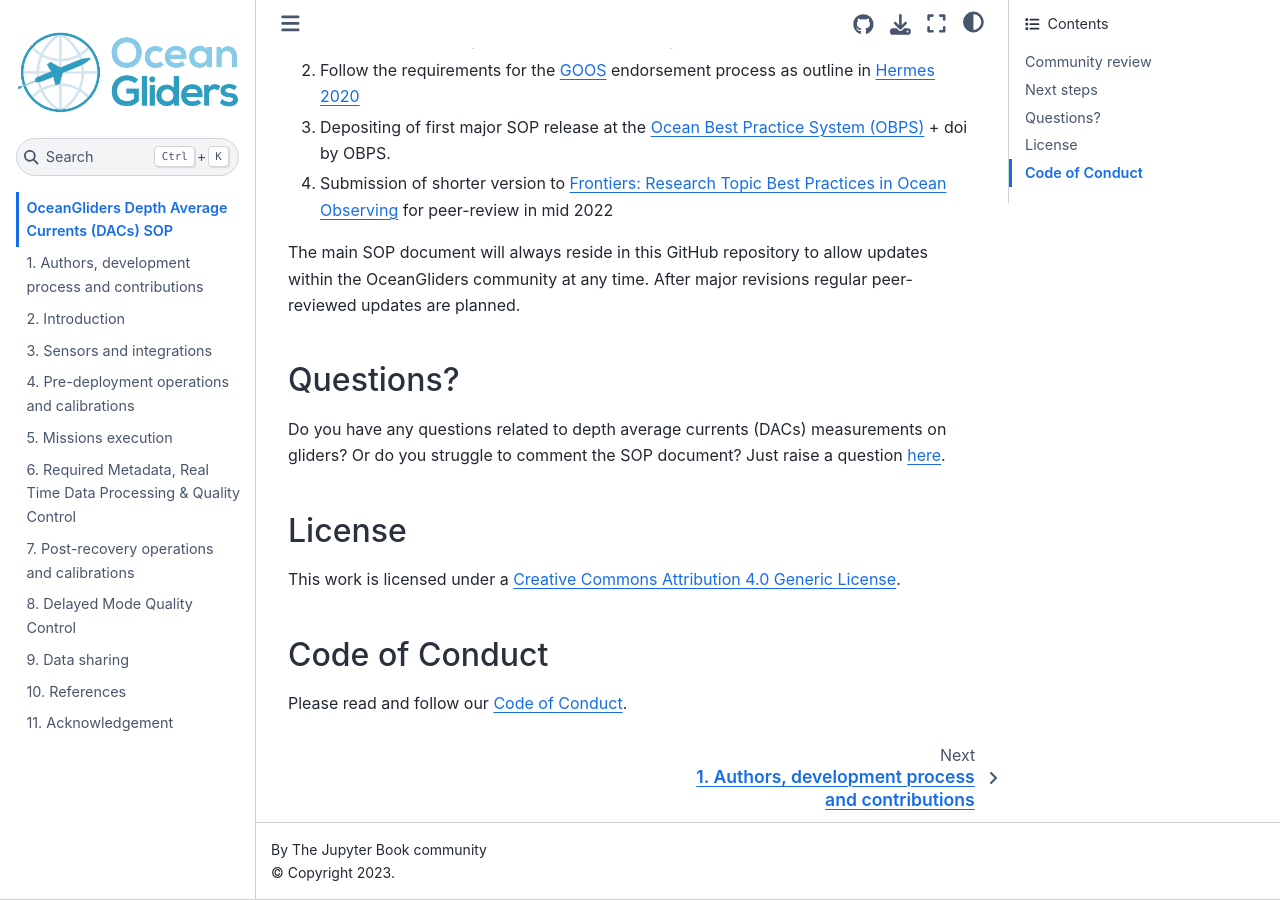
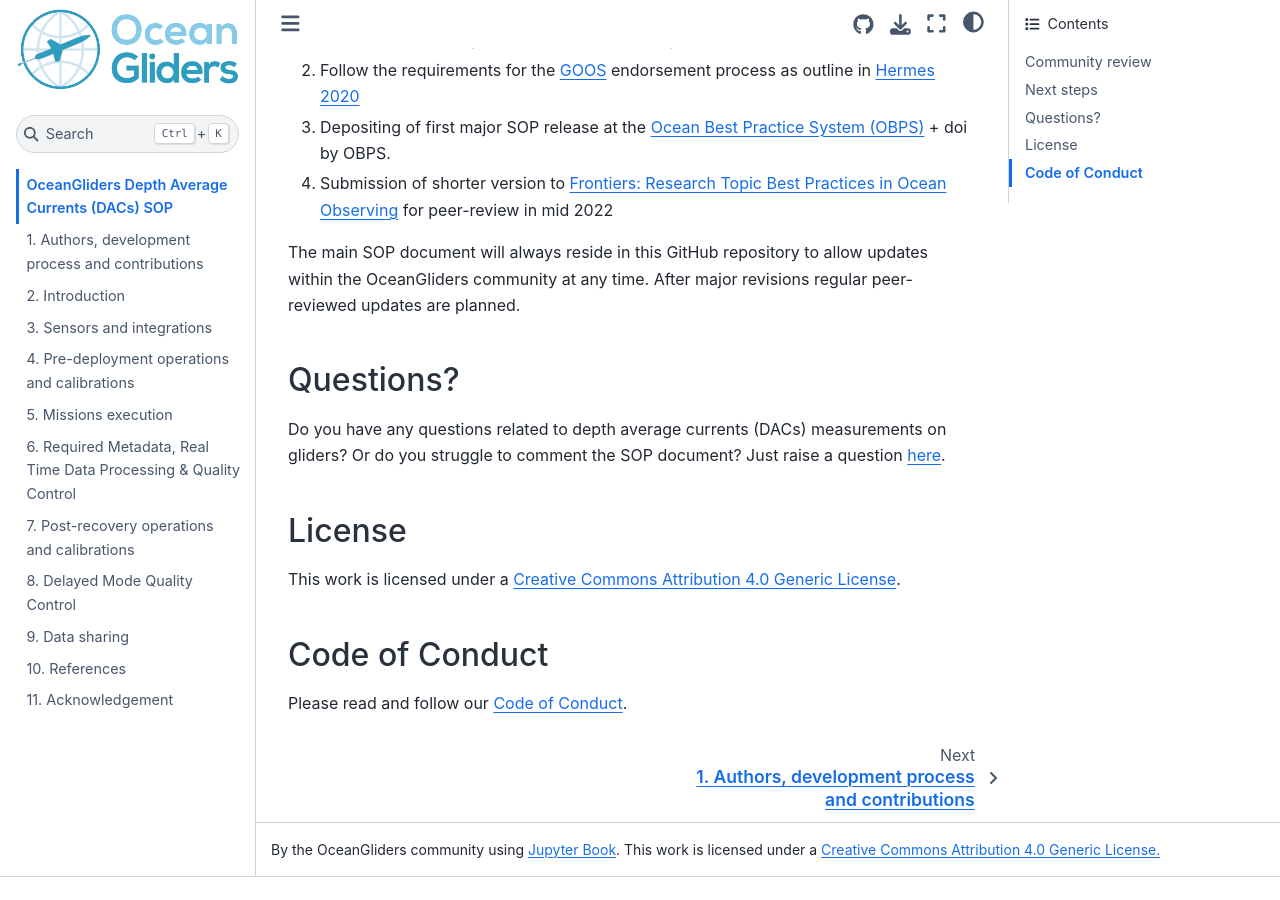
Before and after one commit to OceanGlidersCommunity/DepthAverageCurrents_SOP, a Jupyter Book: the page built from README.md, in a window 1280 px wide and 900 px high, scrolled down 1039 px. Built offline with Jupyter Book 1.0.4 settings and Sphinx 7.4.7 and the Sphinx Book theme 1.1.4, drawn with Linux system fonts in a browser that asks for light colours; after the commit the page ends 1916 px from its top, so only the background shows below that.

Commit message:
Maintenance: costuming license footer (#121)

```diff
--- a/_config.yml
+++ b/_config.yml
@@ -1,5 +1,8 @@
 title: "Depth Average Currents SOP"
+copyright: ""
+author: ""
 logo: images/logo-ocean-gliders.png
+
 execute:
   execute_notebooks: "off"
 repository:
@@ -12,6 +15,13 @@ html:
   comments:
     utterances:
       repo: "OceanGlidersCommunity/DepthAverageCurrents_SOP"
+  extra_footer: |
+    <p>  By the OceanGliders community using
+      <a href="https://jupyterbook.org/intro.html"   target="_blank">Jupyter Book</a>.
+      This work is licensed under a
+      <a href="https://creativecommons.org/licenses/by/4.0/" target="_blank"> Creative Commons Attribution 4.0 Generic License.</a>
+    </p>
+
 bibtex_bibfiles:
     - depthaveragecurrents.bib
 sphinx:
```
